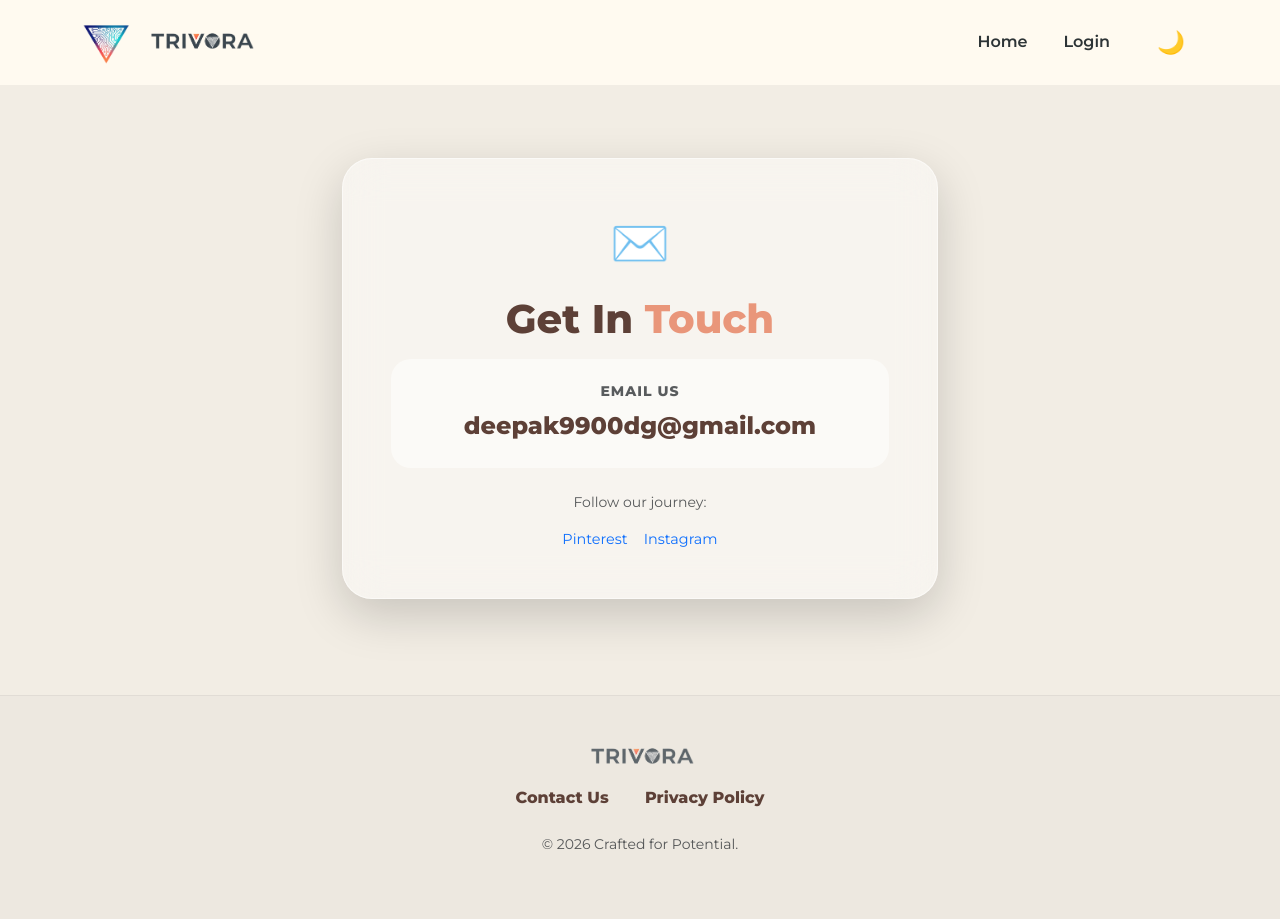
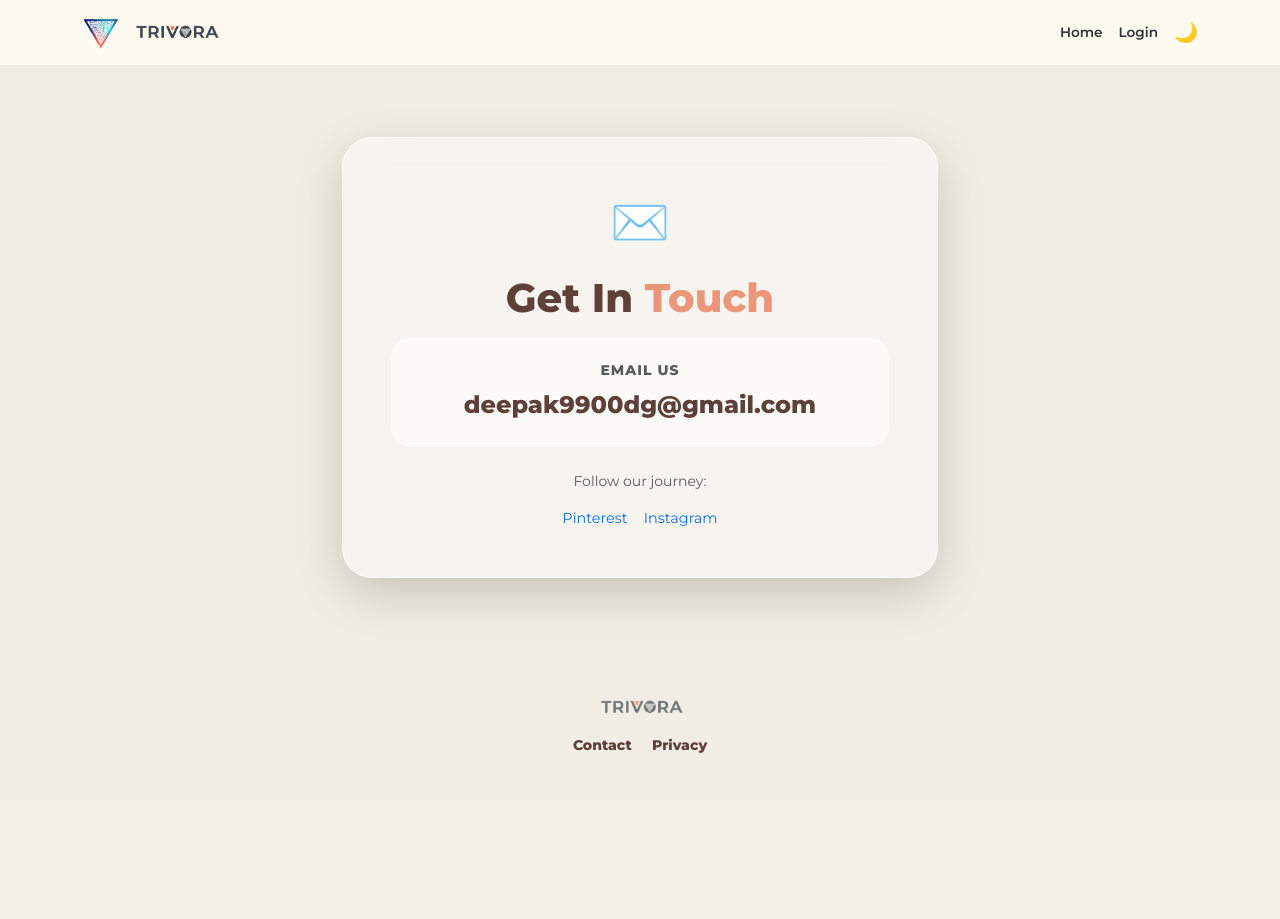
Before and after one commit to deepak9900dg/TRIVORA, a Flask app: page /contact in a window 1280 px wide. After the commit the page ends 753 px from the top, so only its background shows below. Run offline with Flask 3, Linux system fonts and the light colour scheme.

Commit message:
Update base.html

```diff
--- a/templates/base.html
+++ b/templates/base.html
@@ -12,145 +12,58 @@
     <meta name="google-site-verification" content="6Qy-v_fgbWhwu7cAN5kcIG2A-pH3KiUCAfh8SGhxH7E" />
     <meta charset="UTF-8">
     <meta name="viewport" content="width=device-width, initial-scale=1.0">
-    <meta http-equiv="content-language" content="hi, en">
-    <meta name="robots" content="index, follow">
-
     <title>Trivora - Learn & Grow</title>
-    <meta name="description" content="Trivora - A platform to learn professional skills and growth mindset.">
     <link rel="icon" type="image/png" href="{{ url_for('static', filename='logo.png') }}">
-
-    <script type="application/ld+json">
-    {
-      "@context": "https://schema.org",
-      "@type": "WebSite",
-      "name": "Trivora",
-      "url": "https://trivora-blog.vercel.app/",
-      "logo": "https://trivora-blog.vercel.app/static/logo.png"
-    }
-    </script>
-
     <link href="https://fonts.googleapis.com/css2?family=Montserrat:wght@400;600;800&display=swap" rel="stylesheet">
     <link href="https://cdn.jsdelivr.net/npm/bootstrap@5.3.0/dist/css/bootstrap.min.css" rel="stylesheet">
 
     <style>
-        :root {
-            --bg-color: #f2ede4;
-            --nav-bg: #fffaf0;
-            --card-bg: #ffffff;
-            --accent: #ff8a65;
-            --text-main: #2d3436;
+        :root { --bg-color: #f2ede4; --nav-bg: #fffaf0; --accent: #ff8a65; }
+        body { background-color: var(--bg-color); font-family: 'Montserrat', sans-serif; overflow-x: hidden; }
+
+        /* Mobile View Buttons Fix */
+        .navbar { background-color: var(--nav-bg) !important; padding: 10px 0; }
+        .nav-custom-container { display: flex; align-items: center; justify-content: space-between; width: 100%; }
+
+        .navbar-nav-scrollable {
+            display: flex !important;
+            flex-direction: row !important;
+            align-items: center;
+            margin-left: auto;
         }
 
-        body {
-            background-color: var(--bg-color);
-            font-family: 'Montserrat', sans-serif;
-            transition: all 0.4s ease;
-            overflow-x: hidden;
+        .nav-link {
+            font-size: 0.85rem;
+            padding: 5px 8px !important;
+            font-weight: 600;
+            color: #2d3436 !important;
         }
 
-        /* Fancy Animated Navbar */
-        .navbar {
-            background-color: var(--nav-bg) !important;
-            padding: 15px 0;
-            border-bottom: 1px solid rgba(0,0,0,0.05);
-            transition: 0.3s;
+        /* Responsive Logo for small screens */
+        @media (max-width: 576px) {
+            .brand-text-img { display: none; } /* Mobile par sirf logo dikhega space bachane ke liye */
+            .nav-link { font-size: 0.75rem; padding: 5px 5px !important; }
         }
 
-        .navbar-brand img { transition: transform 0.3s ease; }
-        .navbar-brand:hover img { transform: rotate(-5deg) scale(1.05); }
+        /* Dark Mode */
+        body.dark-mode { background-color: #121212; color: #ffffff; }
+        body.dark-mode .navbar { background-color: #1a1a1a !important; }
+        body.dark-mode .nav-link { color: #eee !important; }
 
-        /* Navigation Links Animation */
-        .nav-link {
-            font-weight: 600;
-            color: var(--text-main) !important;
-            margin: 0 10px;
-            position: relative;
-        }
-        .nav-link::after {
-            content: '';
-            position: absolute;
-            width: 0;
-            height: 2px;
-            background: var(--accent);
-            bottom: 0;
-            left: 50%;
-            transition: 0.3s;
-            transform: translateX(-50%);
-        }
-        .nav-link:hover::after { width: 100%; }
-
-        /* Full Page Post Fix */
-        .full-page-post {
-            width: 100vw !important;
-            margin-left: calc(-50vw + 50%);
-            padding: 0 !important;
-            animation: fadeIn 0.8s ease;
-        }
-
-        /* Glassmorphism Card Style */
-        .card {
-            border: none;
-            border-radius: 20px;
-            background: rgba(255, 255, 255, 0.7);
-            backdrop-filter: blur(10px);
-            box-shadow: 0 8px 32px rgba(0,0,0,0.05);
-            transition: 0.4s;
-            overflow: hidden;
-        }
-        .card:hover {
-            transform: translateY(-10px);
-            box-shadow: 0 15px 45px rgba(255,138,101,0.15);
-        }
-
-        /* Aesthetic Buttons */
-        .btn-aesthetic {
-            background: linear-gradient(45deg, #ff8a65, #e57373);
-            border: none;
-            color: white;
-            padding: 10px 25px;
-            border-radius: 50px;
-            font-weight: 600;
-            box-shadow: 0 4px 15px rgba(255,138,101,0.3);
-            transition: 0.3s;
-        }
-        .btn-aesthetic:hover {
-            transform: scale(1.05);
-            box-shadow: 0 6px 20px rgba(255,138,101,0.5);
-        }
-
-        /* Dark Mode Aesthetic */
-        body.dark-mode {
-            background-color: #121212;
-            color: #ffffff;
-        }
-        body.dark-mode .navbar {
-            background-color: #1a1a1a !important;
-            border-bottom: 1px solid #333;
-        }
-        body.dark-mode .nav-link { color: #eee !important; }
-        body.dark-mode .card { background: rgba(30, 30, 30, 0.8); border: 1px solid #333; }
-
-        @keyframes fadeIn {
-            from { opacity: 0; transform: translateY(20px); }
-            to { opacity: 1; transform: translateY(0); }
-        }
+        /* Card Image Aspect Ratio Fix */
+        .card-img-top { height: 200px; object-fit: cover; width: 100%; }
     </style>
 </head>
 <body>
 
-<nav class="navbar navbar-expand-lg sticky-top mb-4">
-    <div class="container">
-        <a class="navbar-brand d-flex align-items-center" href="{{ url_for('home') }}">
-            <img src="{{ url_for('static', filename='logo.png') }}" alt="Trivora Logo" style="height: 45px;">
-            <img src="{{ url_for('static', filename='text.png') }}" alt="TRIVORA" style="height: 25px; margin-left: 10px;">
+<nav class="navbar sticky-top">
+    <div class="container nav-custom-container">
+        <a class="navbar-brand d-flex align-items-center m-0" href="{{ url_for('home') }}">
+            <img src="{{ url_for('static', filename='logo.png') }}" alt="Trivora Symbol" style="height: 35px;">
+            <img src="{{ url_for('static', filename='text.png') }}" class="brand-text-img" alt="TRIVORA" style="height: 20px; margin-left: 8px;">
         </a>
 
-        <button class="navbar-toggler" type="button" data-bs-toggle="collapse" data-bs-target="#navbarNav">
-            <span class="navbar-toggler-icon"></span>
-        </button>
-
-        <div class="collapse navbar-collapse" id="navbarNav">
-            <div class="navbar-nav ms-auto align-items-center">
+        <div class="navbar-nav-scrollable">
             <a class="nav-link" href="{{ url_for('home') }}">Home</a>
             {% if session.get('user') %}
                 <a class="nav-link" href="{{ url_for('upload') }}">Create</a>
@@ -158,30 +71,25 @@
             {% else %}
                 <a class="nav-link" href="{{ url_for('login') }}">Login</a>
             {% endif %}
-                <button id="darkModeToggle" class="btn ms-lg-3" style="font-size: 1.4rem;">🌙</button>
-            </div>
+            <button id="darkModeToggle" class="btn p-0 ms-2" style="font-size: 1.2rem; background:none; border:none;">🌙</button>
         </div>
     </div>
 </nav>
 
-<div class="container">
+<div class="container mt-4">
     {% block content %}{% endblock %}
 </div>
 
-<footer class="mt-5 py-5 text-center" style="background: rgba(0,0,0,0.02); border-top: 1px solid rgba(0,0,0,0.05);">
+<footer class="mt-5 py-4 text-center">
     <div class="container">
-        <div class="mb-3">
-            <img src="{{ url_for('static', filename='text.png') }}" alt="Trivora" style="height: 25px; opacity: 0.8;">
+        <img src="{{ url_for('static', filename='text.png') }}" alt="Trivora" style="height: 20px; opacity: 0.7; margin-bottom: 15px;">
+        <div class="footer-links">
+            <a href="{{ url_for('contact') }}" class="mx-2 text-decoration-none small fw-bold" style="color: #5d4037;">Contact</a>
+            <a href="{{ url_for('privacy') }}" class="mx-2 text-decoration-none small fw-bold" style="color: #5d4037;">Privacy</a>
         </div>
-        <div class="footer-links mb-4">
-            <a href="{{ url_for('contact') }}" class="mx-3 text-decoration-none fw-bold" style="color: #5d4037;">Contact Us</a>
-            <a href="{{ url_for('privacy') }}" class="mx-3 text-decoration-none fw-bold" style="color: #5d4037;">Privacy Policy</a>
-        </div>
-        <p class="text-muted small">© 2026 Crafted for Potential.</p>
     </div>
 </footer>
 
-<script src="https://cdn.jsdelivr.net/npm/bootstrap@5.3.0/dist/js/bootstrap.bundle.min.js"></script>
 <script>
     const toggleBtn = document.getElementById('darkModeToggle');
     toggleBtn.addEventListener('click', () => {
```
Lines whose indentation alone changed are shown as unchanged.
